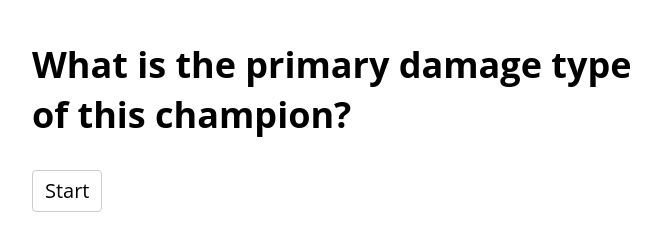
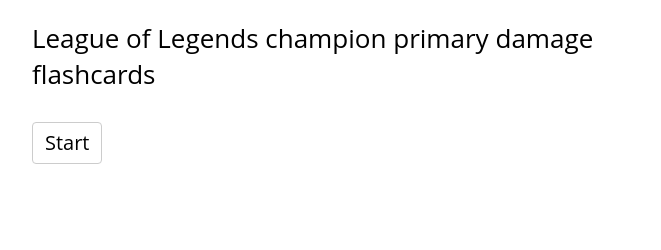
Before and after one commit to bloopletech/cards, a plain HTML site: page index.html in a window 1280 px wide. Shown: the whole page, without its empty margins (308-969 px from the left). Drawn offline with Linux system fonts and the light colour scheme.

Commit message:
Refactor design so cardset title and individual questions are separate; Cleanup 'hidden' and 'shown' elements; Change font size 18px -> 20px overall

```diff
--- a/card-set.js
+++ b/card-set.js
@@ -1,138 +1,138 @@
 var cardSet = {
-  text: "What is the primary damage type of this champion?",
+  title: "League of Legends champion primary damage flashcards",
   cards: [
-    { text: "Aatrox", answer: "Mixed (AD/AP)" },
-    { text: "Ahri", answer: "Magic (AP)" },
-    { text: "Akali", answer: "Mixed (AD/AP)" },
-    { text: "Alistar", answer: "Magic (AP)" },
-    { text: "Amumu", answer: "Magic (AP)" },
-    { text: "Anivia", answer: "Magic (AP)" },
-    { text: "Annie", answer: "Magic (AP)" },
-    { text: "Ashe", answer: "Physical (AD)" },
-    { text: "Aurelion Sol", answer: "Magic (AP)" },
-    { text: "Azir", answer: "Magic (AP)" },
-    { text: "Bard", answer: "Magic (AP)" },
-    { text: "Blitzcrank", answer: "Magic (AP)" },
-    { text: "Brand", answer: "Magic (AP)" },
-    { text: "Braum", answer: "Magic (AP)" },
-    { text: "Caitlyn", answer: "Physical (AD)" },
-    { text: "Cassiopeia", answer: "Magic (AP)" },
-    { text: "Cho'Gath", answer: "Magic (AP)" },
-    { text: "Corki", answer: "Mixed (AD/AP)" },
-    { text: "Darius", answer: "Physical (AD)" },
-    { text: "Diana", answer: "Magic (AP)" },
-    { text: "Dr. Mundo", answer: "Mixed (AD/AP)" },
-    { text: "Draven", answer: "Physical (AD)" },
-    { text: "Ekko", answer: "Magic (AP)" },
-    { text: "Elise", answer: "Magic (AP)" },
-    { text: "Evelynn", answer: "Magic (AP)" },
-    { text: "Ezreal", answer: "Mixed (AD/AP)" },
-    { text: "Fiddlesticks", answer: "Magic (AP)" },
-    { text: "Fiora", answer: "Physical (AD)" },
-    { text: "Fizz", answer: "Magic (AP)" },
-    { text: "Galio", answer: "Magic (AP)" },
-    { text: "Gangplank", answer: "Physical (AD)" },
-    { text: "Garen", answer: "Physical (AD)" },
-    { text: "Gnar (Mega)", answer: "Physical (AD)" },
-    { text: "Gnar (Mini)", answer: "Physical (AD)" },
-    { text: "Gragas", answer: "Magic (AP)" },
-    { text: "Graves", answer: "Physical (AD)" },
-    { text: "Hecarim", answer: "Physical (AD)" },
-    { text: "Heimerdinger", answer: "Magic (AP)" },
-    { text: "Illaoi", answer: "Physical (AD)" },
-    { text: "Irelia", answer: "Physical (AD)" },
-    { text: "Ivern", answer: "Magic (AP)" },
-    { text: "Janna", answer: "Magic (AP)" },
-    { text: "Jarvan IV", answer: "Physical (AD)" },
-    { text: "Jax", answer: "Mixed (AD/AP)" },
-    { text: "Jayce", answer: "Physical (AD)" },
-    { text: "Jhin", answer: "Physical (AD)" },
-    { text: "Jinx", answer: "Physical (AD)" },
-    { text: "Kalista", answer: "Physical (AD)" },
-    { text: "Karma", answer: "Magic (AP)" },
-    { text: "Karthus", answer: "Magic (AP)" },
-    { text: "Kassadin", answer: "Magic (AP)" },
-    { text: "Katarina", answer: "Magic (AP)" },
-    { text: "Kayle", answer: "Mixed (AD/AP)" },
-    { text: "Kennen", answer: "Magic (AP)" },
-    { text: "Kha'Zix", answer: "Physical (AD)" },
-    { text: "Kindred", answer: "Physical (AD)" },
-    { text: "Kog'Maw", answer: "Mixed (AD/AP)" },
-    { text: "LeBlanc", answer: "Magic (AP)" },
-    { text: "Lee Sin", answer: "Physical (AD)" },
-    { text: "Leona", answer: "Magic (AP)" },
-    { text: "Lissandra", answer: "Magic (AP)" },
-    { text: "Lucian", answer: "Physical (AD)" },
-    { text: "Lulu", answer: "Magic (AP)" },
-    { text: "Lux", answer: "Magic (AP)" },
-    { text: "Malphite", answer: "Magic (AP)" },
-    { text: "Malzahar", answer: "Magic (AP)" },
-    { text: "Maokai", answer: "Magic (AP)" },
-    { text: "Master Yi", answer: "Physical (AD)" },
-    { text: "Miss Fortune", answer: "Physical (AD)" },
-    { text: "Mordekaiser", answer: "Magic (AP)" },
-    { text: "Morgana", answer: "Magic (AP)" },
-    { text: "Nami", answer: "Magic (AP)" },
-    { text: "Nasus", answer: "Physical (AD)" },
-    { text: "Nautilus", answer: "Magic (AP)" },
-    { text: "Nidalee", answer: "Magic (AP)" },
-    { text: "Nocturne", answer: "Physical (AD)" },
-    { text: "Nunu", answer: "Magic (AP)" },
-    { text: "Olaf", answer: "Physical (AD)" },
-    { text: "Orianna", answer: "Magic (AP)" },
-    { text: "Pantheon", answer: "Physical (AD)" },
-    { text: "Poppy", answer: "Physical (AD)" },
-    { text: "Quinn", answer: "Physical (AD)" },
-    { text: "Rammus", answer: "Mixed (AD/AP)" },
-    { text: "Rek'Sai", answer: "Physical (AD)" },
-    { text: "Renekton", answer: "Physical (AD)" },
-    { text: "Rengar", answer: "Physical (AD)" },
-    { text: "Riven", answer: "Physical (AD)" },
-    { text: "Rumble", answer: "Magic (AP)" },
-    { text: "Ryze", answer: "Magic (AP)" },
-    { text: "Sejuani", answer: "Magic (AP)" },
-    { text: "Shaco", answer: "Physical (AD)" },
-    { text: "Shen", answer: "Mixed (AD/AP)" },
-    { text: "Shyvana", answer: "Physical (AD)" },
-    { text: "Singed", answer: "Magic (AP)" },
-    { text: "Sion", answer: "Physical (AD)" },
-    { text: "Sivir", answer: "Physical (AD)" },
-    { text: "Skarner", answer: "Mixed (AD/AP)" },
-    { text: "Sona", answer: "Magic (AP)" },
-    { text: "Soraka", answer: "Magic (AP)" },
-    { text: "Swain", answer: "Magic (AP)" },
-    { text: "Syndra", answer: "Magic (AP)" },
-    { text: "Tahm Kench", answer: "Magic (AP)" },
-    { text: "Taliyah", answer: "Magic (AP)" },
-    { text: "Talon", answer: "Physical (AD)" },
-    { text: "Taric", answer: "Magic (AP)" },
-    { text: "Teemo", answer: "Magic (AP)" },
-    { text: "Thresh", answer: "Magic (AP)" },
-    { text: "Tristana", answer: "Physical (AD)" },
-    { text: "Trundle", answer: "Physical (AD)" },
-    { text: "Tryndamere", answer: "Physical (AD)" },
-    { text: "Twisted Fate", answer: "Magic (AP)" },
-    { text: "Twitch", answer: "Physical (AD)" },
-    { text: "Udyr", answer: "Mixed (AD/AP)" },
-    { text: "Urgot", answer: "Physical (AD)" },
-    { text: "Varus", answer: "Physical (AD)" },
-    { text: "Vayne", answer: "Physical (AD)" },
-    { text: "Veigar", answer: "Magic (AP)" },
-    { text: "Vel'Koz", answer: "Magic (AP)" },
-    { text: "Vi", answer: "Physical (AD)" },
-    { text: "Viktor", answer: "Magic (AP)" },
-    { text: "Vladimir", answer: "Magic (AP)" },
-    { text: "Volibear", answer: "Physical (AD)" },
-    { text: "Warwick", answer: "Mixed (AD/AP)" },
-    { text: "Wukong", answer: "Physical (AD)" },
-    { text: "Xerath", answer: "Magic (AP)" },
-    { text: "Xin Zhao", answer: "Physical (AD)" },
-    { text: "Yasuo", answer: "Physical (AD)" },
-    { text: "Yorick", answer: "Mixed (AD/AP)" },
-    { text: "Zac", answer: "Magic (AP)" },
-    { text: "Zed", answer: "Physical (AD)" },
-    { text: "Ziggs", answer: "Magic (AP)" },
-    { text: "Zilean", answer: "Magic (AP)" },
-    { text: "Zyra", answer: "Magic (AP)" }
+    { text: "What is the primary damage type of Aatrox?", answer: "Mixed (AD/AP)" },
+    { text: "What is the primary damage type of Ahri?", answer: "Magic (AP)" },
+    { text: "What is the primary damage type of Akali?", answer: "Mixed (AD/AP)" },
+    { text: "What is the primary damage type of Alistar?", answer: "Magic (AP)" },
+    { text: "What is the primary damage type of Amumu?", answer: "Magic (AP)" },
+    { text: "What is the primary damage type of Anivia?", answer: "Magic (AP)" },
+    { text: "What is the primary damage type of Annie?", answer: "Magic (AP)" },
+    { text: "What is the primary damage type of Ashe?", answer: "Physical (AD)" },
+    { text: "What is the primary damage type of Aurelion Sol?", answer: "Magic (AP)" },
+    { text: "What is the primary damage type of Azir?", answer: "Magic (AP)" },
+    { text: "What is the primary damage type of Bard?", answer: "Magic (AP)" },
+    { text: "What is the primary damage type of Blitzcrank?", answer: "Magic (AP)" },
+    { text: "What is the primary damage type of Brand?", answer: "Magic (AP)" },
+    { text: "What is the primary damage type of Braum?", answer: "Magic (AP)" },
+    { text: "What is the primary damage type of Caitlyn?", answer: "Physical (AD)" },
+    { text: "What is the primary damage type of Cassiopeia?", answer: "Magic (AP)" },
+    { text: "What is the primary damage type of Cho'Gath?", answer: "Magic (AP)" },
+    { text: "What is the primary damage type of Corki?", answer: "Mixed (AD/AP)" },
+    { text: "What is the primary damage type of Darius?", answer: "Physical (AD)" },
+    { text: "What is the primary damage type of Diana?", answer: "Magic (AP)" },
+    { text: "What is the primary damage type of Dr. Mundo?", answer: "Mixed (AD/AP)" },
+    { text: "What is the primary damage type of Draven?", answer: "Physical (AD)" },
+    { text: "What is the primary damage type of Ekko?", answer: "Magic (AP)" },
+    { text: "What is the primary damage type of Elise?", answer: "Magic (AP)" },
+    { text: "What is the primary damage type of Evelynn?", answer: "Magic (AP)" },
+    { text: "What is the primary damage type of Ezreal?", answer: "Mixed (AD/AP)" },
+    { text: "What is the primary damage type of Fiddlesticks?", answer: "Magic (AP)" },
+    { text: "What is the primary damage type of Fiora?", answer: "Physical (AD)" },
+    { text: "What is the primary damage type of Fizz?", answer: "Magic (AP)" },
+    { text: "What is the primary damage type of Galio?", answer: "Magic (AP)" },
+    { text: "What is the primary damage type of Gangplank?", answer: "Physical (AD)" },
+    { text: "What is the primary damage type of Garen?", answer: "Physical (AD)" },
+    { text: "What is the primary damage type of Gnar (Mega)?", answer: "Physical (AD)" },
+    { text: "What is the primary damage type of Gnar (Mini)?", answer: "Physical (AD)" },
+    { text: "What is the primary damage type of Gragas?", answer: "Magic (AP)" },
+    { text: "What is the primary damage type of Graves?", answer: "Physical (AD)" },
+    { text: "What is the primary damage type of Hecarim?", answer: "Physical (AD)" },
+    { text: "What is the primary damage type of Heimerdinger?", answer: "Magic (AP)" },
+    { text: "What is the primary damage type of Illaoi?", answer: "Physical (AD)" },
+    { text: "What is the primary damage type of Irelia?", answer: "Physical (AD)" },
+    { text: "What is the primary damage type of Ivern?", answer: "Magic (AP)" },
+    { text: "What is the primary damage type of Janna?", answer: "Magic (AP)" },
+    { text: "What is the primary damage type of Jarvan IV?", answer: "Physical (AD)" },
+    { text: "What is the primary damage type of Jax?", answer: "Mixed (AD/AP)" },
+    { text: "What is the primary damage type of Jayce?", answer: "Physical (AD)" },
+    { text: "What is the primary damage type of Jhin?", answer: "Physical (AD)" },
+    { text: "What is the primary damage type of Jinx?", answer: "Physical (AD)" },
+    { text: "What is the primary damage type of Kalista?", answer: "Physical (AD)" },
+    { text: "What is the primary damage type of Karma?", answer: "Magic (AP)" },
+    { text: "What is the primary damage type of Karthus?", answer: "Magic (AP)" },
+    { text: "What is the primary damage type of Kassadin?", answer: "Magic (AP)" },
+    { text: "What is the primary damage type of Katarina?", answer: "Magic (AP)" },
+    { text: "What is the primary damage type of Kayle?", answer: "Mixed (AD/AP)" },
+    { text: "What is the primary damage type of Kennen?", answer: "Magic (AP)" },
+    { text: "What is the primary damage type of Kha'Zix?", answer: "Physical (AD)" },
+    { text: "What is the primary damage type of Kindred?", answer: "Physical (AD)" },
+    { text: "What is the primary damage type of Kog'Maw?", answer: "Mixed (AD/AP)" },
+    { text: "What is the primary damage type of LeBlanc?", answer: "Magic (AP)" },
+    { text: "What is the primary damage type of Lee Sin?", answer: "Physical (AD)" },
+    { text: "What is the primary damage type of Leona?", answer: "Magic (AP)" },
+    { text: "What is the primary damage type of Lissandra?", answer: "Magic (AP)" },
+    { text: "What is the primary damage type of Lucian?", answer: "Physical (AD)" },
+    { text: "What is the primary damage type of Lulu?", answer: "Magic (AP)" },
+    { text: "What is the primary damage type of Lux?", answer: "Magic (AP)" },
+    { text: "What is the primary damage type of Malphite?", answer: "Magic (AP)" },
+    { text: "What is the primary damage type of Malzahar?", answer: "Magic (AP)" },
+    { text: "What is the primary damage type of Maokai?", answer: "Magic (AP)" },
+    { text: "What is the primary damage type of Master Yi?", answer: "Physical (AD)" },
+    { text: "What is the primary damage type of Miss Fortune?", answer: "Physical (AD)" },
+    { text: "What is the primary damage type of Mordekaiser?", answer: "Magic (AP)" },
+    { text: "What is the primary damage type of Morgana?", answer: "Magic (AP)" },
+    { text: "What is the primary damage type of Nami?", answer: "Magic (AP)" },
+    { text: "What is the primary damage type of Nasus?", answer: "Physical (AD)" },
+    { text: "What is the primary damage type of Nautilus?", answer: "Magic (AP)" },
+    { text: "What is the primary damage type of Nidalee?", answer: "Magic (AP)" },
+    { text: "What is the primary damage type of Nocturne?", answer: "Physical (AD)" },
+    { text: "What is the primary damage type of Nunu?", answer: "Magic (AP)" },
+    { text: "What is the primary damage type of Olaf?", answer: "Physical (AD)" },
+    { text: "What is the primary damage type of Orianna?", answer: "Magic (AP)" },
+    { text: "What is the primary damage type of Pantheon?", answer: "Physical (AD)" },
+    { text: "What is the primary damage type of Poppy?", answer: "Physical (AD)" },
+    { text: "What is the primary damage type of Quinn?", answer: "Physical (AD)" },
+    { text: "What is the primary damage type of Rammus?", answer: "Mixed (AD/AP)" },
+    { text: "What is the primary damage type of Rek'Sai?", answer: "Physical (AD)" },
+    { text: "What is the primary damage type of Renekton?", answer: "Physical (AD)" },
+    { text: "What is the primary damage type of Rengar?", answer: "Physical (AD)" },
+    { text: "What is the primary damage type of Riven?", answer: "Physical (AD)" },
+    { text: "What is the primary damage type of Rumble?", answer: "Magic (AP)" },
+    { text: "What is the primary damage type of Ryze?", answer: "Magic (AP)" },
+    { text: "What is the primary damage type of Sejuani?", answer: "Magic (AP)" },
+    { text: "What is the primary damage type of Shaco?", answer: "Physical (AD)" },
+    { text: "What is the primary damage type of Shen?", answer: "Mixed (AD/AP)" },
+    { text: "What is the primary damage type of Shyvana?", answer: "Physical (AD)" },
+    { text: "What is the primary damage type of Singed?", answer: "Magic (AP)" },
+    { text: "What is the primary damage type of Sion?", answer: "Physical (AD)" },
+    { text: "What is the primary damage type of Sivir?", answer: "Physical (AD)" },
+    { text: "What is the primary damage type of Skarner?", answer: "Mixed (AD/AP)" },
+    { text: "What is the primary damage type of Sona?", answer: "Magic (AP)" },
+    { text: "What is the primary damage type of Soraka?", answer: "Magic (AP)" },
+    { text: "What is the primary damage type of Swain?", answer: "Magic (AP)" },
+    { text: "What is the primary damage type of Syndra?", answer: "Magic (AP)" },
+    { text: "What is the primary damage type of Tahm Kench?", answer: "Magic (AP)" },
+    { text: "What is the primary damage type of Taliyah?", answer: "Magic (AP)" },
+    { text: "What is the primary damage type of Talon?", answer: "Physical (AD)" },
+    { text: "What is the primary damage type of Taric?", answer: "Magic (AP)" },
+    { text: "What is the primary damage type of Teemo?", answer: "Magic (AP)" },
+    { text: "What is the primary damage type of Thresh?", answer: "Magic (AP)" },
+    { text: "What is the primary damage type of Tristana?", answer: "Physical (AD)" },
+    { text: "What is the primary damage type of Trundle?", answer: "Physical (AD)" },
+    { text: "What is the primary damage type of Tryndamere?", answer: "Physical (AD)" },
+    { text: "What is the primary damage type of Twisted Fate?", answer: "Magic (AP)" },
+    { text: "What is the primary damage type of Twitch?", answer: "Physical (AD)" },
+    { text: "What is the primary damage type of Udyr?", answer: "Mixed (AD/AP)" },
+    { text: "What is the primary damage type of Urgot?", answer: "Physical (AD)" },
+    { text: "What is the primary damage type of Varus?", answer: "Physical (AD)" },
+    { text: "What is the primary damage type of Vayne?", answer: "Physical (AD)" },
+    { text: "What is the primary damage type of Veigar?", answer: "Magic (AP)" },
+    { text: "What is the primary damage type of Vel'Koz?", answer: "Magic (AP)" },
+    { text: "What is the primary damage type of Vi?", answer: "Physical (AD)" },
+    { text: "What is the primary damage type of Viktor?", answer: "Magic (AP)" },
+    { text: "What is the primary damage type of Vladimir?", answer: "Magic (AP)" },
+    { text: "What is the primary damage type of Volibear?", answer: "Physical (AD)" },
+    { text: "What is the primary damage type of Warwick?", answer: "Mixed (AD/AP)" },
+    { text: "What is the primary damage type of Wukong?", answer: "Physical (AD)" },
+    { text: "What is the primary damage type of Xerath?", answer: "Magic (AP)" },
+    { text: "What is the primary damage type of Xin Zhao?", answer: "Physical (AD)" },
+    { text: "What is the primary damage type of Yasuo?", answer: "Physical (AD)" },
+    { text: "What is the primary damage type of Yorick?", answer: "Mixed (AD/AP)" },
+    { text: "What is the primary damage type of Zac?", answer: "Magic (AP)" },
+    { text: "What is the primary damage type of Zed?", answer: "Physical (AD)" },
+    { text: "What is the primary damage type of Ziggs?", answer: "Magic (AP)" },
+    { text: "What is the primary damage type of Zilean?", answer: "Magic (AP)" },
+    { text: "What is the primary damage type of Zyra?", answer: "Magic (AP)" }
   ]
 };
--- a/index.html
+++ b/index.html
@@ -23,17 +23,21 @@
 
       body, button, input {
         font-family: 'Open Sans', Helvetica, Arial, sans-serif;
-        font-size: 18px;
+        font-size: 20px;
         line-height: 1.4;
       }
 
-      h1 {
-        margin-top: 0;
+      h1, h2 {
+        margin: 0 0 24px 0;
+        font-weight: normal;
       }
 
+      h1 {
+        font-size: 26px;
+      }
 
-      h2 {
-        margin-top: 0;
+      h3 {
+        font-size: 30px;
       }
 
       .btn {
@@ -78,10 +82,18 @@
         border-color: #204d74;
       }
 
+      .hidden {
+        display: none;
+      }
+
+      .muted {
+        color: #777;
+      }
+
       #page-wrapper {
         max-width: 600px;
         margin: 0 auto;
-        padding-top: 40px;
+        padding-top: 20px;
       }
 
       #card {
@@ -98,7 +110,6 @@
       }
 
       #answers li {
-        font-size: 20px;
         margin-left: 5px;
         margin-right: 5px;
       }
@@ -192,18 +203,20 @@
           };
 
           nextQuestion();
-          document.querySelector("#results").style.display = "none";
-          document.querySelector("#card").style.display = "block";
-          document.querySelector("#stop").style.display = "inline-block";
-          document.querySelector("#start").style.display = "none";
+          document.querySelector("#title").classList.add("muted");
+          document.querySelector("#results").classList.add("hidden");
+          document.querySelector("#card").classList.remove("hidden");
+          document.querySelector("#stop").classList.remove("hidden");
+          document.querySelector("#start").classList.add("hidden");
         }
 
         function completeRound() {
-          document.querySelector("#card").style.display = "none";
-          document.querySelector("#stop").style.display = "none";
-          document.querySelector("#start").style.display = "inline-block";
+          document.querySelector("#title").classList.remove("muted");
+          document.querySelector("#card").classList.add("hidden");
+          document.querySelector("#stop").classList.add("hidden");
+          document.querySelector("#start").classList.remove("hidden");
           document.querySelector("#results").innerText = "Done, " + state.correct + "/" + state.seen + " correct answers.";
-          document.querySelector("#results").style.display = "block";
+          document.querySelector("#results").classList.remove("hidden");
         }
 
         function answerSelected(li) {
@@ -219,8 +232,7 @@
           }, 1000);
         }
 
-        document.querySelector("#results").style.display = "none";
-        document.querySelector("#title").innerText = cardSet.text;
+        document.querySelector("#title").innerText = cardSet.title;
 
         document.body.addEventListener("click", function(e) {
           if(e.target && e.target.matches("#answers:not(.disabled) li")) answerSelected(e.target);
@@ -241,12 +253,12 @@
   <body>
     <div id="page-wrapper">
       <h1 id="title"></h1>
-      <div id="card" style="display: none;">
+      <div id="card" class="hidden">
         <h2 id="question"></h2>
         <ul id="answers"></ul>
       </div>
-      <p id="results"></p>
-      <a id="stop" href="#" class="btn btn-default" style="display: none;">Finish</a>
+      <p id="results" class="hidden"></p>
+      <a id="stop" href="#" class="btn btn-default hidden">Finish</a>
       <a id="start" href="#" class="btn btn-default">Start</a>
     </div>
   </body>
```
